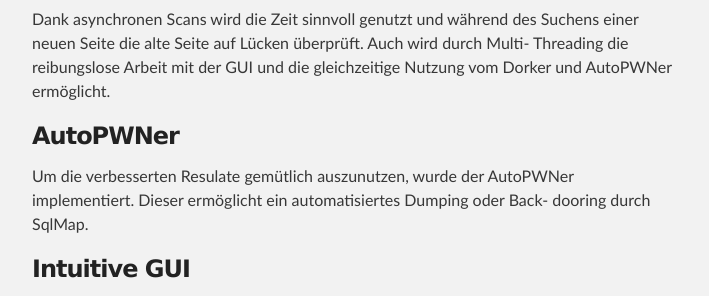
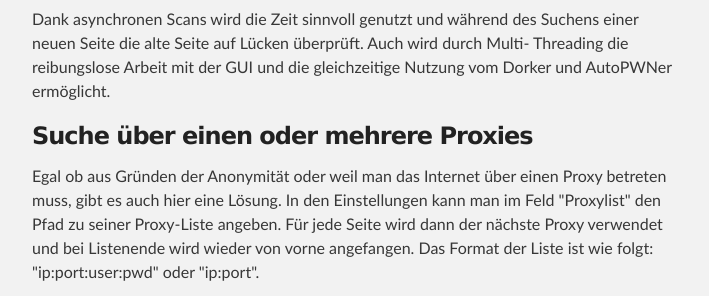
Before and after one commit to IRET0x00/JAGD, a plain HTML site: page index.html in a window 1280 px wide. Shown: the part 842-1138 px from the top of the page, without its empty margins (288-997 px from the left). Drawn offline with Linux system fonts and the light colour scheme.

Commit message:
Create gh-pages branch via GitHub

```diff
--- a/index.html
+++ b/index.html
@@ -60,6 +60,14 @@
 Threading die reibungslose Arbeit mit der GUI und die gleichzeitige Nutzung
 vom Dorker und AutoPWNer ermöglicht.</p>
 
+<h3>Suche über einen oder mehrere Proxies</h3>
+
+<p>Egal ob aus Gründen der Anonymität oder weil man das Internet über einen Proxy
+betreten muss, gibt es auch hier eine Lösung. In den Einstellungen kann man im
+Feld "Proxylist" den Pfad zu seiner Proxy-Liste angeben. Für jede Seite wird dann
+der nächste Proxy verwendet und bei Listenende wird wieder von vorne angefangen.
+Das Format der Liste ist wie folgt: "ip:port:user:pwd" oder "ip:port".</p>
+
 <h3>AutoPWNer</h3>
 
 <p>Um die verbesserten Resulate gemütlich auszunutzen, wurde der AutoPWNer
@@ -75,6 +83,7 @@
 <ul>
 <li>Asynchronous google dorking</li>
 <li>Language search</li>
+<li>Proxy-Support</li>
 <li>Error-based SQLI-Check</li>
 <li>Subdomain SQLI-Check</li>
 <li>Useragent SQLI-Check</li>
@@ -85,7 +94,6 @@
 </ul><h4>ToDo:</h4>
 
 <ul>
-<li>Proxy-Support</li>
 <li>LFI-Scanner</li>
 <li>RFI-Scanner</li>
 <li>Boolean-based SQLI-Check</li>
```
Also changed, not shown: params.json (+1 -1 lines).
